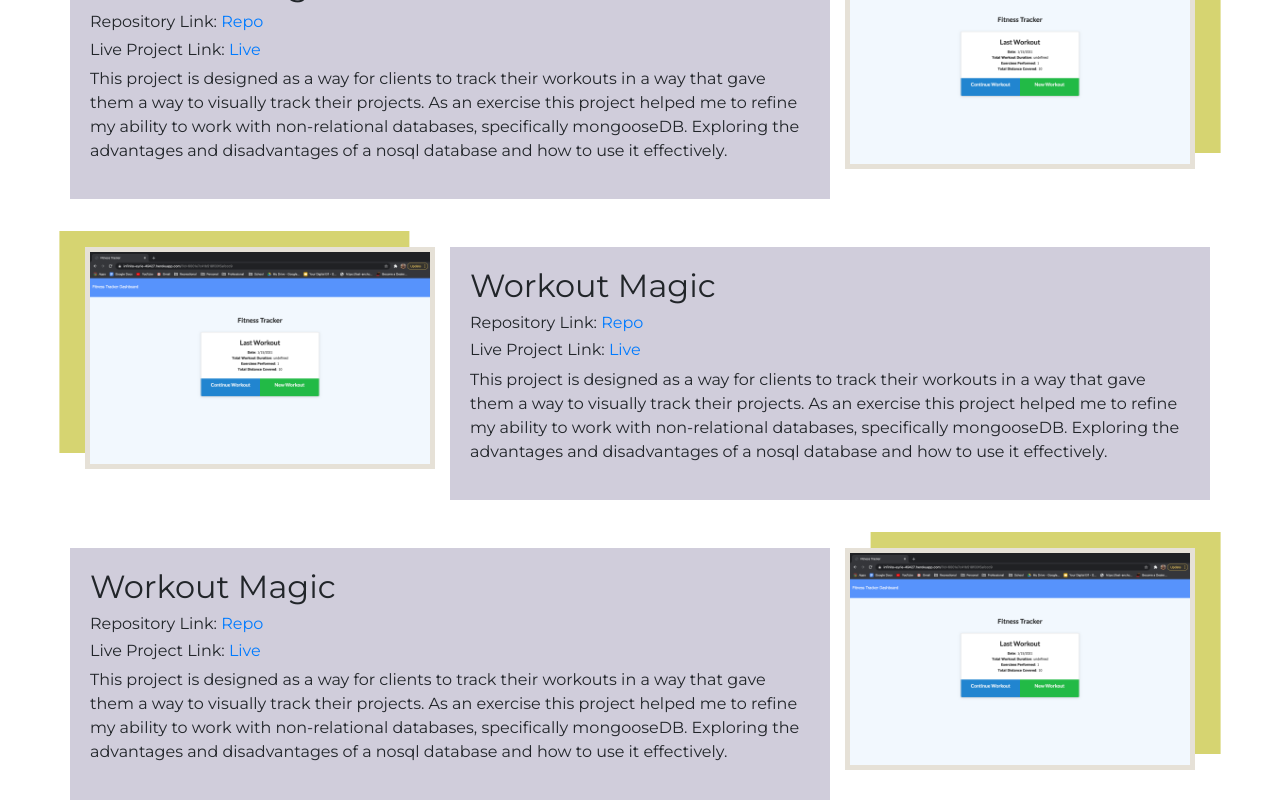
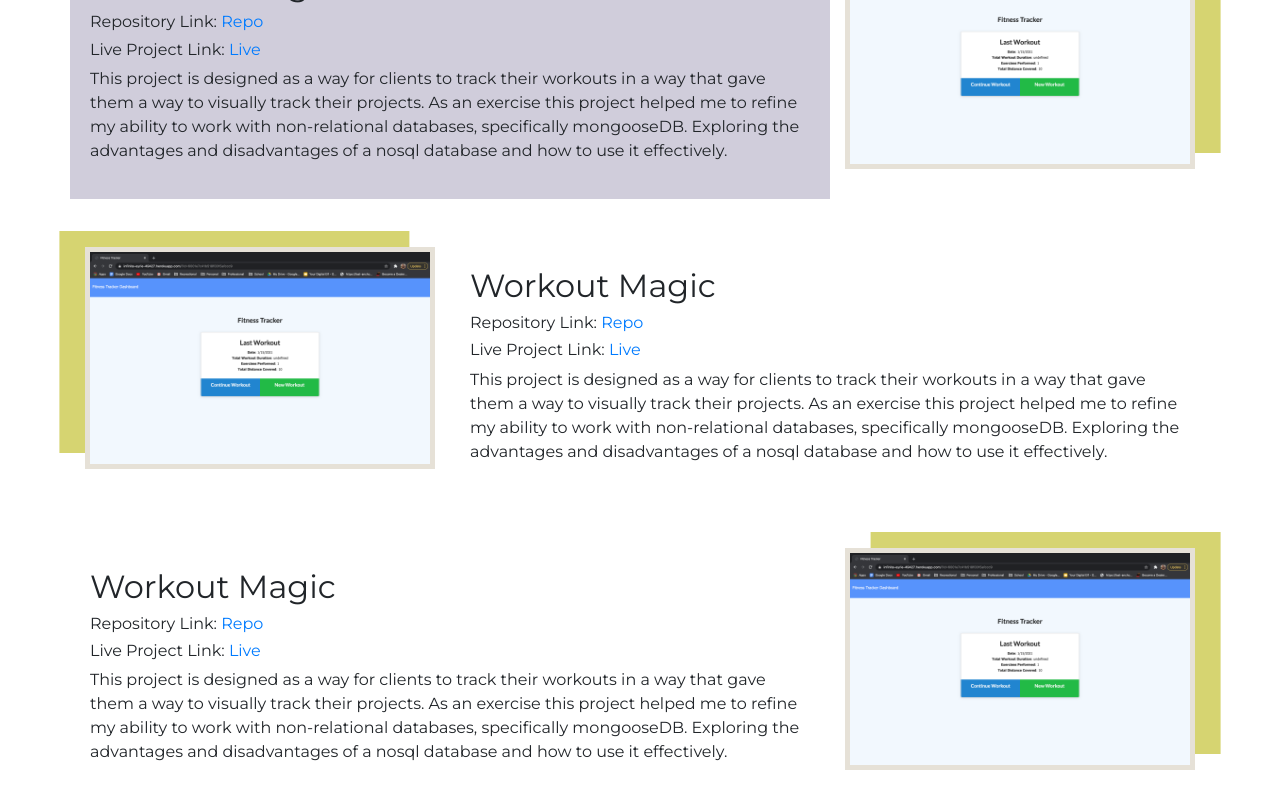
Before and after one commit to valadezMykel/MV-Portfolio, a React (Create React App) app: page /projects in a window 1280 px wide. Shown: the part 298-1098 px from the top of the page. Built offline with nearby package versions, Linux system fonts and the light colour scheme; a web font is replaced by a local one.

Commit message:
projects now render picture then text on mobile

```diff
--- a/src/components/Projects.js
+++ b/src/components/Projects.js
@@ -5,6 +5,7 @@ export default function Projects() {
     return (
         <div>
             <ProjectRow
+            background='rgb(208,205,219)'
             title='Workout Magic'
             repoLink='https://github.com/valadezMykel/Workout_Magic'
             deployLink='https://infinite-eyrie-49427.herokuapp.com/?id=6004b20a4b1ddd0015e9b362'
--- a/src/components/projectCards/projectInfo.js
+++ b/src/components/projectCards/projectInfo.js
@@ -6,7 +6,8 @@ export default function projectInfo(props) {
 
     const stylings = {
         col: {
-            backgroundColor: 'rgb(208,205,219)',
+            backgroundColor: props.background,
+            // 'rgb(208,205,219)',
             padding: '20px'
         }
     }
--- a/src/components/projectCards/projectRow.js
+++ b/src/components/projectCards/projectRow.js
@@ -2,9 +2,11 @@ import React from 'react'
 import { Container, Row, Col } from 'react-bootstrap'
 import BackgroundDiv from './backgroundDiv'
 import ProjectInfo from './projectInfo'
+import { GetScreenState } from '../../contexts/screenSizeContext'
 
 
 export default function ProjectRow(props) {
+    const isMobile = GetScreenState()
 
     const stylings = {
         contain: {
@@ -15,11 +17,15 @@ export default function ProjectRow(props) {
     let first;
     let second;
 
-    if(props.isReversed){
-        second = <ProjectInfo title={props.title} repoLink={props.repoLink} deployLink={props.deployLink} description={props.description} />
+    if(isMobile) {
+        second = <ProjectInfo background={props.background} title={props.title} repoLink={props.repoLink} deployLink={props.deployLink} description={props.description} />
+        first = <BackgroundDiv isReversed={props.isReversed} image={props.image}/>
+    }
+    else if(props.isReversed){
+        second = <ProjectInfo background={props.background} title={props.title} repoLink={props.repoLink} deployLink={props.deployLink} description={props.description} />
         first = <BackgroundDiv isReversed={props.isReversed} image={props.image}/>
     } else {
-        first = <ProjectInfo title={props.title} repoLink={props.repoLink} deployLink={props.deployLink} description={props.description} />
+        first = <ProjectInfo background={props.background} title={props.title} repoLink={props.repoLink} deployLink={props.deployLink} description={props.description} />
         second = <BackgroundDiv isReversed={props.isReversed} image={props.image}/>
     }
 
```
Also changed, not shown: 1 other file (tests, documents, lock files or other folders).
